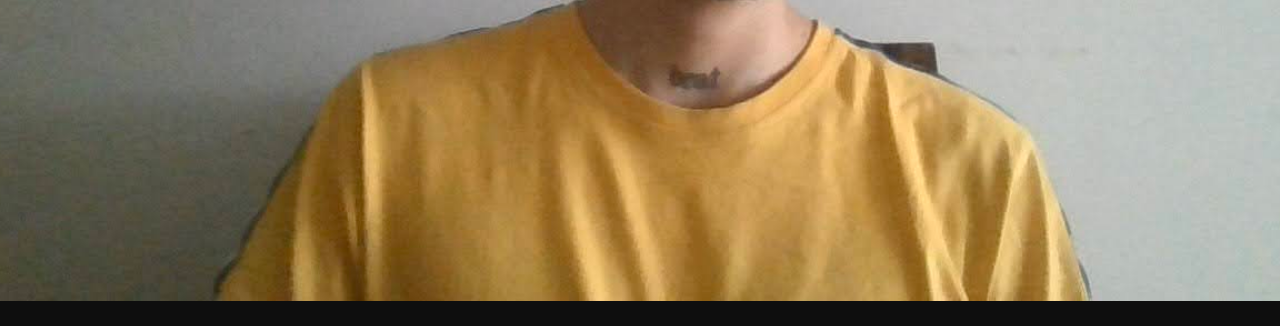
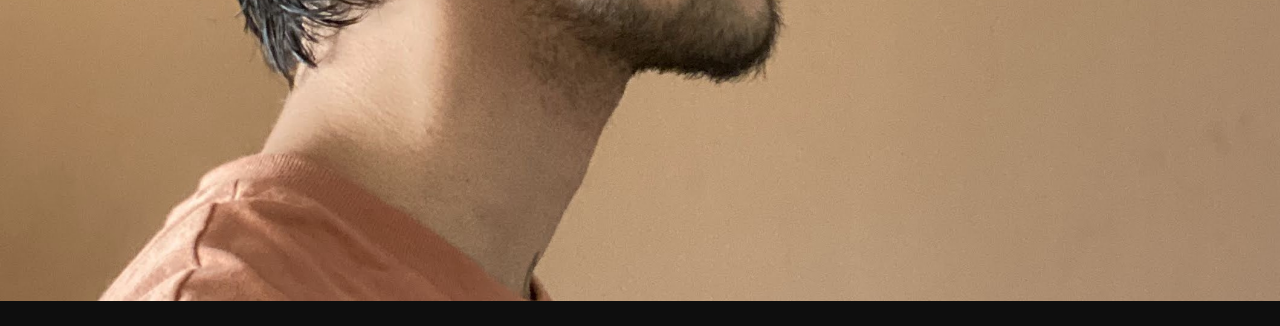
Before and after one commit to axe1619/portafolio, a plain HTML site: page index.html in a window 1280 px wide. Shown: the part 499-825 px from the top of the page. Drawn offline with Linux system fonts and the light colour scheme.

Commit message:
Update index.html

```diff
--- a/index.html
+++ b/index.html
@@ -57,7 +57,7 @@
     <!-- Hero Section -->
     <section id="hero" class="hero section dark-background">
 
-      <img src="assets/img/WIN_20231203_08_48_32_Pro.jpeg" alt="" data-aos="fade-in">
+      <img src="assets/img/IMG_3655.jpg" alt="" data-aos="fade-in">
 
       <div class="container" data-aos="zoom-out" data-aos-delay="100">
         <h2>Axel Miranda Clavel</h2>
```
